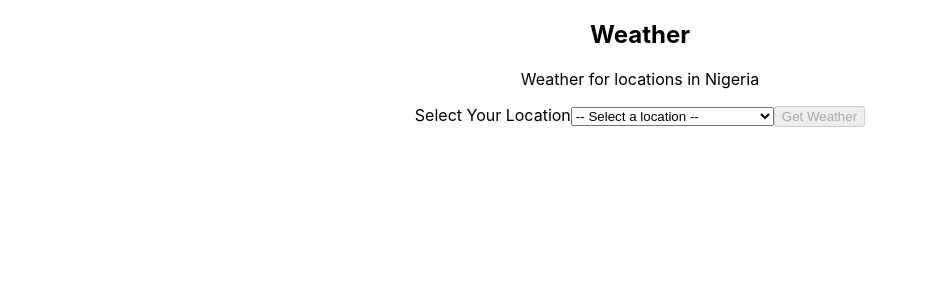
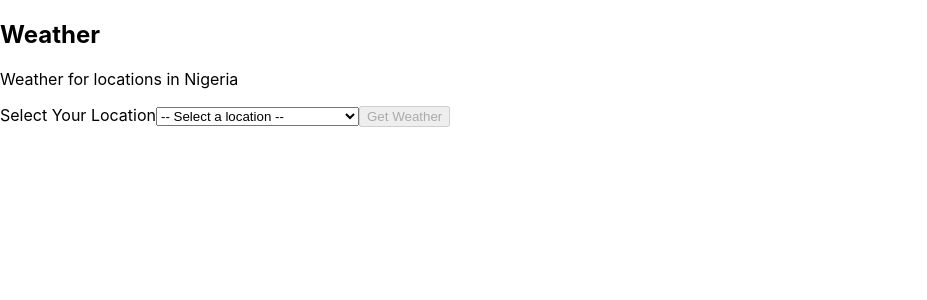
Before and after one commit to mayowaadediran/react-weather-app, a React (Create React App) app: page / in a window 1280 px wide. Shown: the top 300 px of the page, without its empty margins (0-927 px from the left). Built offline with nearby package versions, Linux system fonts and the light colour scheme.

Commit message:
remove unnecessary styles

```diff
--- a/src/App.css
+++ b/src/App.css
@@ -1,4 +1,8 @@
-.App {
+* {
+  box-sizing: border-box;
+}
+
+/* .App {
   text-align: center;
 }
 
@@ -30,4 +34,4 @@
   to {
     transform: rotate(360deg);
   }
-}
+} */
```
